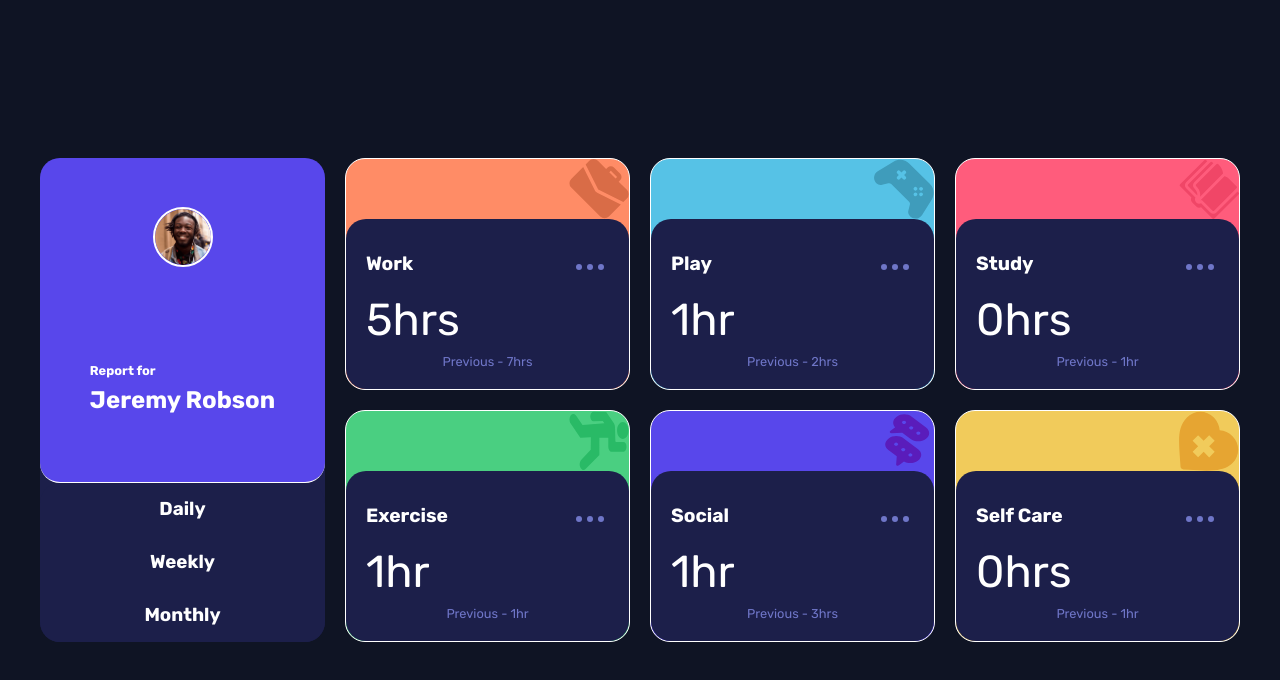
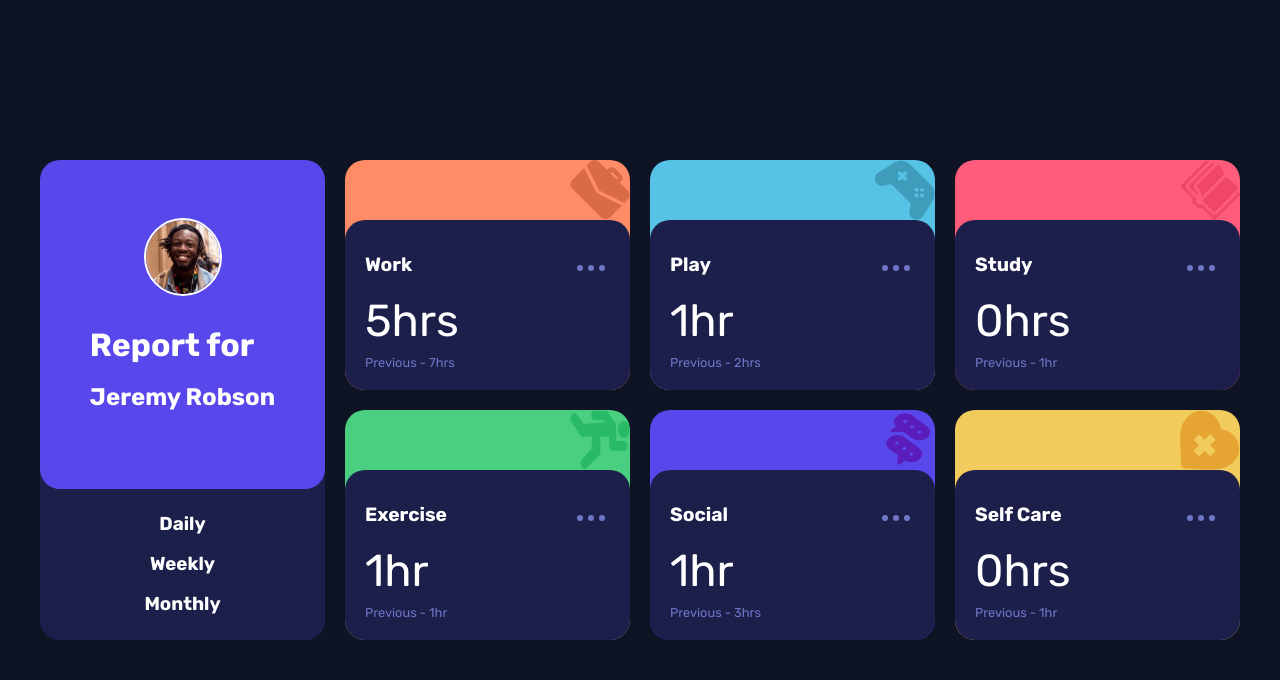
Before and after one commit to jakimiszka/fm-time-tracking, a plain HTML site: page index.html in a window 1280 px wide. Drawn offline with Linux system fonts and the light colour scheme.

Commit message:
getting close with menu

```diff
--- a/index.html
+++ b/index.html
@@ -13,28 +13,28 @@
 <body>
     <div class="grid">
       <main class="grid__main">
-        <div class="menu rounded">
-          <div class="menu__header rounded">
-            <img src="./images/image-jeremy.png" alt="Jeremy Robson">
-            <div class="menu__header--text">
-              <h1>Report for</h1>
-              <h2>Jeremy Robson</h2>
+        <div class="grid__main__menu rounded">
+          <div class="grid__main__menu--header rounded">
+              <img src="./images/image-jeremy.png" alt="Jeremy Robson">
+              <div class="grid__main__menu--header--text">
+                <h1>Report for</h1>
+                <h2>Jeremy Robson</h2>
+              </div>
             </div>
-          </div>
-          <div class="menu__content rounded">
-            <div class="menu__content--item">
+          <div class="grid__main__menu--content rounded">
+            <div class="grid__main__menu--content--item">
               <h3>Daily</h3>
             </div>
-            <div class="menu__content--item">
+            <div class="grid__main__menu--content--item">
               <h3>Weekly</h3>
             </div>
-            <div class="menu__content--item">
+            <div class="grid__main__menu--content--item">
               <h3>Monthly</h3>
             </div>
           </div>
         </div>
         <div class="grid__main--card grid__main--card--work">
-          <div class="grid__main--card__image rounded-top">
+          <div class="grid__main--card__image rounded">
             <img src="./images/icon-work.svg" alt="icon-work">
           </div>
           <div class="grid__main--card__content">
@@ -44,12 +44,12 @@
             </div>
             <div class="grid__main--card__content--data">
               <p class="time">5hrs</p>
-              <p class="previous">Previous - 7hrs</p>
+              <p class="grid__main--card__content--data--previous">Previous - 7hrs</p>
             </div>
           </div>
         </div>
         <div class="grid__main--card grid__main--card--play">
-          <div class="grid__main--card__image rounded-top">
+          <div class="grid__main--card__image rounded">
             <img src="./images/icon-play.svg" alt="icon-play">
           </div>
           <div class="grid__main--card__content">
@@ -59,12 +59,12 @@
             </div>
             <div class="grid__main--card__content--data">
               <p class="time">1hr</p>
-              <p class="previous">Previous - 2hrs</p>
+              <p class="grid__main--card__content--data--previous">Previous - 2hrs</p>
             </div>
           </div>
         </div>
         <div class="grid__main--card grid__main--card--study">
-           <div class="grid__main--card__image rounded-top">
+           <div class="grid__main--card__image rounded">
             <img src="./images/icon-study.svg" alt="icon-study">
           </div>
           <div class="grid__main--card__content">
@@ -74,12 +74,12 @@
             </div>
             <div class="grid__main--card__content--data">
               <p class="time">0hrs</p>
-              <p class="previous">Previous - 1hr</p>
+              <p class="grid__main--card__content--data--previous">Previous - 1hr</p>
             </div>
           </div>
         </div>
         <div class="grid__main--card grid__main--card--exercise">
-          <div class="grid__main--card__image rounded-top">
+          <div class="grid__main--card__image rounded">
             <img src="./images/icon-exercise.svg" alt="icon-exercise">
           </div>
           <div class="grid__main--card__content">
@@ -89,12 +89,12 @@
             </div>
             <div class="grid__main--card__content--data">
               <p class="time">1hr</p>
-              <p class="previous">Previous - 1hr</p>
+              <p class="grid__main--card__content--data--previous">Previous - 1hr</p>
             </div>
           </div>
         </div>
         <div class="grid__main--card grid__main--card--social">
-          <div class="grid__main--card__image rounded-top">
+          <div class="grid__main--card__image rounded">
             <img src="./images/icon-social.svg" alt="icon-social">
           </div>
           <div class="grid__main--card__content">
@@ -104,12 +104,12 @@
             </div>
             <div class="grid__main--card__content--data">
               <p class="time">1hr</p>
-              <p class="previous">Previous - 3hrs</p>
+              <p class="grid__main--card__content--data--previous">Previous - 3hrs</p>
             </div>
           </div>
         </div>
         <div class="grid__main--card grid__main--card--self-care">
-          <div class="grid__main--card__image rounded-top">
+          <div class="grid__main--card__image rounded">
              <img src="./images/icon-self-care.svg" alt="icon-self-are">
           </div>
           <div class="grid__main--card__content">
@@ -119,7 +119,7 @@
             </div>
             <div class="grid__main--card__content--data">
               <p class="time">0hrs</p>
-              <p class="previous">Previous - 1hr</p>
+              <p class="grid__main--card__content--data--previous">Previous - 1hr</p>
             </div>
           </div>
         </div>
--- a/sass/layout/_grid.scss
+++ b/sass/layout/_grid.scss
@@ -4,23 +4,22 @@
     border-radius: 20px;
 }
 
-.rounded-top{
-    border-top-left-radius: 20px;
-    border-top-right-radius: 20px;
-}
-
 .grid {
     width: calc(100% - 2rem);
+    min-width: 300px;
+    max-width: 400px;
 
   @include u.breakpoint("large") {
     display: flex;
     justify-content: center;
     align-content: center;
+    max-width: unset
   }
   @include u.breakpoint("medium") {
     display: flex;
     justify-content: center;
     align-content: center;
+    max-width: unset
   }
 
   &__main {
@@ -29,14 +28,12 @@
     gap: 20px;
     width: 100%;
     max-width: 450px;
-    min-width: auto;
     margin-inline: auto;
 
     @include u.breakpoint("medium") {
       grid-template-columns: repeat(3, 1fr);
       gap: 20px;
       max-width: 821px;
-      max-height: 80vh;
     }
     @include u.breakpoint("large") {
       grid-template-columns: repeat(4, 1fr);
@@ -52,7 +49,6 @@
     &--card {
       display: flex;
       flex-direction: column;
-      border: 1px solid var(--white);
       width: auto;
       min-height: 200px;
       border-radius: 20px;
@@ -72,13 +68,14 @@
         height: 20%;
       }
       img{
-            width: 60px;
-            height: 60px;
-        }
+          width: 60px;
+          height: 60px;
+      }
 
         &__content{
           display: flex;
           flex-direction: column;
+          justify-content: center;
           flex-grow: 5;
           background-color: var(--navy-900);
           border-radius: 20px;
@@ -89,11 +86,6 @@
             justify-content: space-between;
             align-items: baseline;
 
-            ul{
-              display: block;
-              padding: 0;
-
-            }
             li{
                 display: inline-block;
                 width: 6px;
@@ -106,16 +98,13 @@
               font-size: 1.2rem;
               color: var(--white);
             }
-            div{
-              font-size: 2.8rem;
-              color: var(--purple-500);
-            }
           }
 
           &--data{
             display: flex;
             flex-direction: row;
             justify-content: space-between;
+            align-items: baseline;
             color: var(--purple-500);
             font-size: 1.2rem;
 
@@ -137,11 +126,18 @@
               font-size: 2.8rem;
               color: var(--white);
             }
-            .previous{
+            &--previous{
               align-self: center;
               color: var(--grey-200);
               font-size: 0.8rem;
               padding-top: 0.5rem;
+
+              @include u.breakpoint('large') {
+                align-self: flex-start;
+              }
+              @include u.breakpoint('medium') {
+                align-self: flex-start;
+              }
             }
           }
         }
@@ -176,11 +172,11 @@
       }
     }
 
-    .menu {
+    &__menu {
       display: flex;
       flex-direction: column;
       width: 100%;
-      height: auto;
+      min-height: 200px;
       background-color: var(--navy-900);
 
       @include u.breakpoint("medium") {
@@ -191,48 +187,69 @@
         grid-area: menu;
       }
 
-      .menu__header {
+      &--header {
         display: flex;
         align-items: center;
-        justify-content: space-around;
+        justify-content: center;
+        gap: 2rem;
         flex-grow: 2;
         background-color: var(--purple-600);
-        border-bottom: 1px solid var(--white);
+
+        @include u.breakpoint("medium") {
+          align-items: center;
+          justify-content: flex-start;
+          padding-left: 2rem;
+        }
+
+        @include u.breakpoint("large") {
+          flex-direction: column;
+          align-items: center;
+          justify-content: center;
+          padding-left: 0;
+        }
+
+        img{
+          width: 60px;
+          height: 60px;
+          border-radius: 50%;
+          border: 2px solid var(--white);
+
+           @include u.breakpoint("large") {
+             width: 78px;
+             height: 78px;
+           }
+        }
+
+        &__text {
+          flex-grow: 1;
+          color: var(--white);
+
+          @include u.breakpoint("large") {
+            text-align: center;
+             display: flex;
+            flex-direction: column;
+            align-items: center;
+            justify-content: center;
+            gap: 2rem;
+          }
+        }
+      }
+      &--content {
+        display: flex;
+        justify-content: space-around;
+        align-items: center;
+        flex-grow: 1;
+        background-color: var(--navy-900);
+        width: 100%;
+        padding: 1rem;
 
         @include u.breakpoint("large") {
           flex-direction: column;
           align-items: center;
         }
 
-        img {
-          width: 60px;
-          height: 60px;
-          border-radius: 50%;
-          border: 2px solid var(--white);
-        }
-        h1 {
-          font-size: 0.8rem;
-          font-weight: 700;
-        }
+        &--item{
 
-        &__text {
-          flex-grow: 1;
-          margin-left: 2rem;
-          color: var(--white);
-          width: 100%;
-        }
-      }
-      &__content {
-        display: flex;
-        justify-content: space-around;
-        align-items: center;
-        flex-grow: 1;
-        background-color: var(--navy-900);
-        width: 100%;
-
-        @include u.breakpoint("large") {
-          flex-direction: column;
-          align-items: center;
         }
       }
       h3{
```
Also changed, not shown: dist/style.css, 1 other file.
